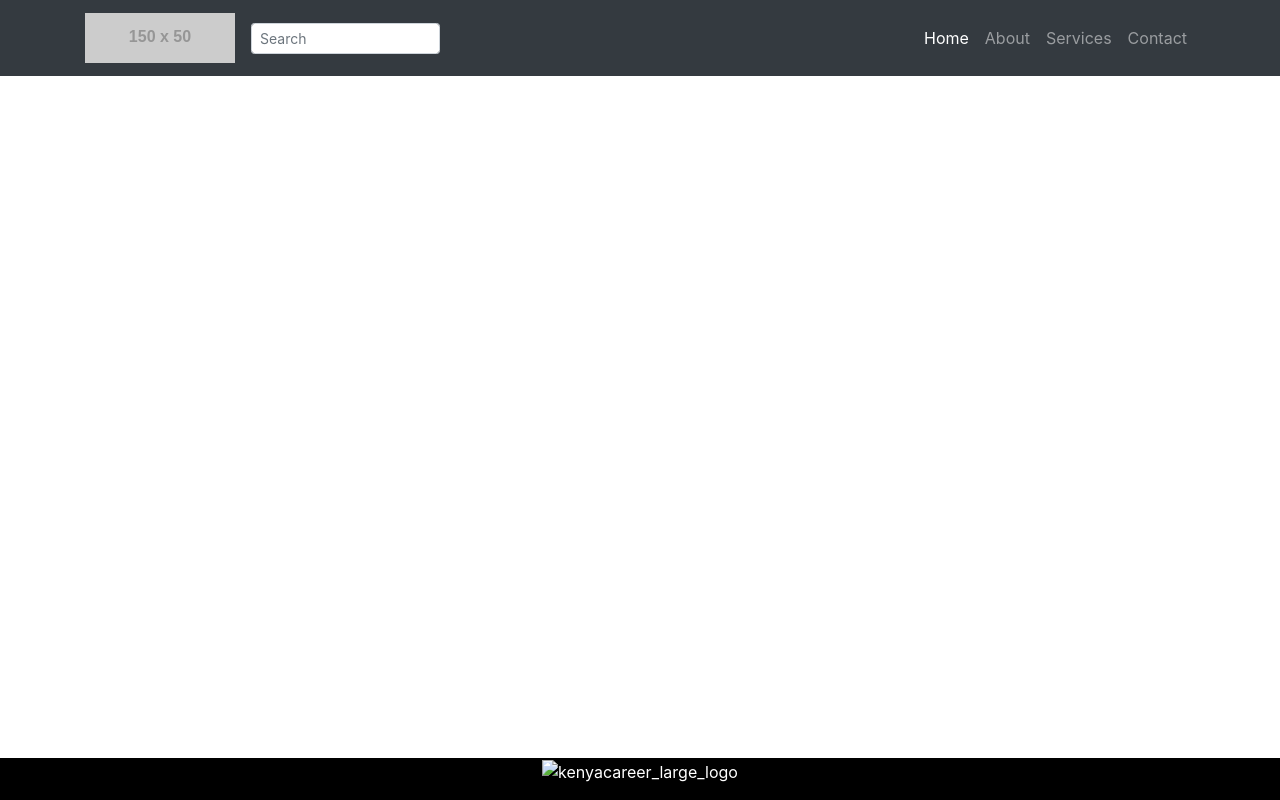
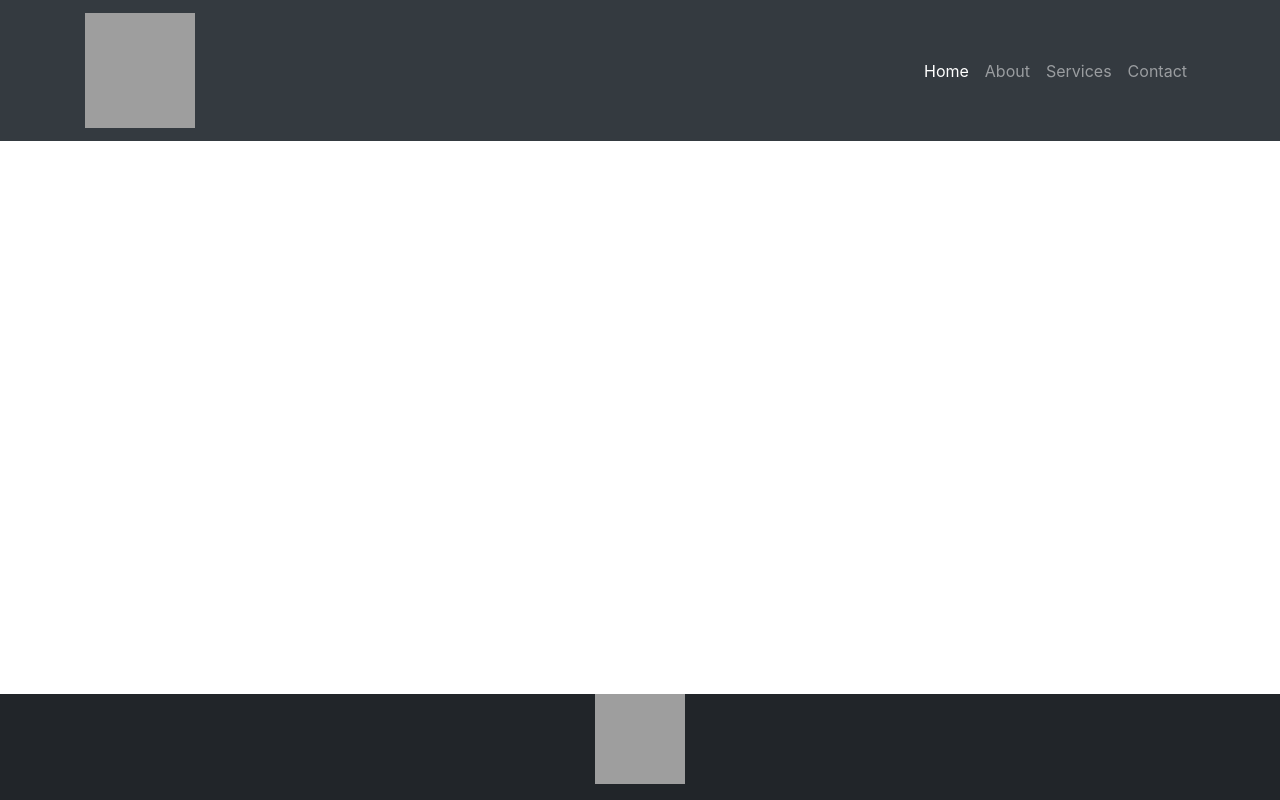
Before and after one commit to Herkry/Kenyan_Careers_WebApp, a PHP site: page /headerandfooter.php in a window 1280 px wide. Run offline with PHP 8.4, Linux system fonts and the light colour scheme; some libraries are stand-ins or nearby versions; grey boxes are pictures that could not be loaded.

Commit message:
header and footer logo_custom

```diff
--- a/kenyan_careers_webapp/Employer/headerandfooter.php
+++ b/kenyan_careers_webapp/Employer/headerandfooter.php
@@ -1,7 +1,8 @@
 <?php
-    //header display function
+
     class HeaderandFooter
     {
+        //header display function
         function headerdisplay()
         {
                 ?>
@@ -28,18 +29,14 @@
                     <div class="container">
                         <div class="navbar-header">
                         <a class="navbar-brand" href="#">
-                            <img src="http://placehold.it/150x50?text=Logo" alt="">
+                            <img height="115" width="110" src="/Kenyan_Careers_WebApp/kenyan_careers_webapp/Assets/Images/kenyacareer_logo_header.png" alt="kenyacareer_logo">
                             </a>
                     </div>
 
                     <button class="navbar-toggler" type="button" data-toggle="collapse" data-target="#navbarResponsive" aria-controls="navbarResponsive" aria-expanded="false" aria-label="Toggle navigation">
                         <span class="navbar-toggler-icon"></span>
                         </button>
-                        <form class="form-inline">
-                        <input class="form-control form-control-sm mr-3 w-75" type="text" placeholder="Search"
-                            aria-label="Search">
-                        <i class="fas fa-search" aria-hidden="true"></i>
-                        </form>
+
                     <div class="collapse navbar-collapse" id="navbarResponsive">
                     <ul class="navbar-nav ml-auto">
                         <li class="nav-item active">
@@ -64,6 +61,7 @@
                 </html>
         <?php
         }
+        //This is a function for the footer
         function footerdisplay()
         {
             ?>
@@ -78,31 +76,31 @@
                             left: 0;
                             bottom: 0;
                             width: 100%;
-                        background-color:black;
-                        color: white;
+                            background-color:#212529;
+                            color: yellow;
                             text-align: center;
                         }
                         </style>
                     </head>
+
                     <body>
+
                         <div class="footer">
                         <p>
-                        <img src="#" class="img-responsive" alt="kenyacareer_large_logo">
+                        <img height="90" width="90" class="img-responsive" src="/Kenyan_Careers_WebApp/kenyan_careers_webapp/Assets/Images/kenyacareer_logo_custom.png" alt="kenyacareer_logo">
+                        </p>
+                        <!--Display of the social media icons-->
+                        <p>
 
-                        <!-- <div class="list-group">
-                            <div class="list-group-item list-group-item-action flex-column align-items-start">
-                                <div class="d-flex w-100 justify-content-between">
-                                    <h5 class="mb-1"> <a href="">KenyaCareer</a></h5>
-                                    <small>small</small>
+                        </p>
+                        <!--Display of services-->
+                        <p>
+
+                        </p>
+
                         </div>
-                                <p class="mb-1">Services</p>
-                                <small>paragraph footer</small>
-                            </div>
-                        </div> -->
-                    </p>
-                    </div>
+                    </body>
 
-                    </body>
                 </html>
                         <?php
         }
```
Also changed, not shown: kenyan_careers_webapp/Assets/Images/kenyacareer_logo_custom.png (added), kenyan_careers_webapp/Assets/Images/kenyacareer_logo_header.png (added), kenyan_careers_webapp/Assets/Images/kenyacareer_logo_large.png (added), kenyan_careers_webapp/Assets/Images/kenyacareer_logo_medium.png (added), kenyan_careers_webapp/Assets/Images/kenyacareer_logo_small.png (added). Lines whose indentation alone changed are shown as unchanged.
